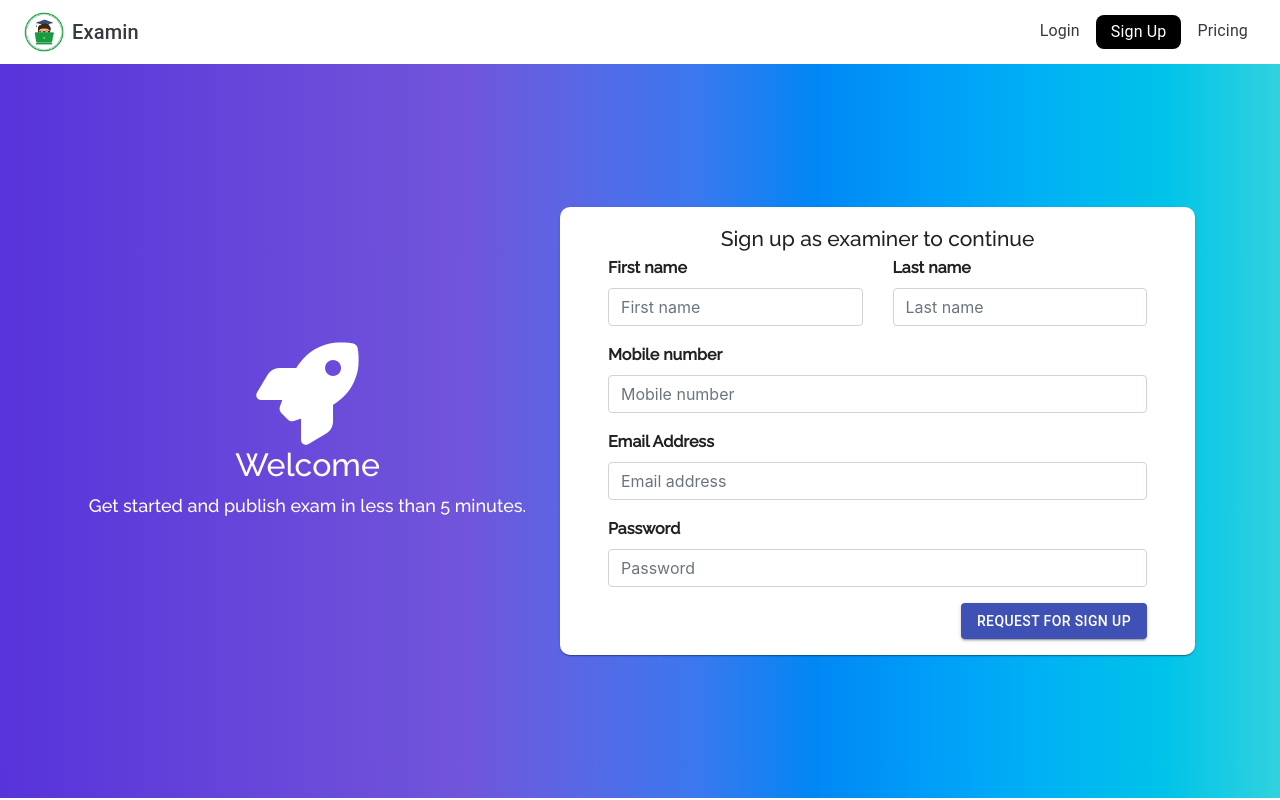
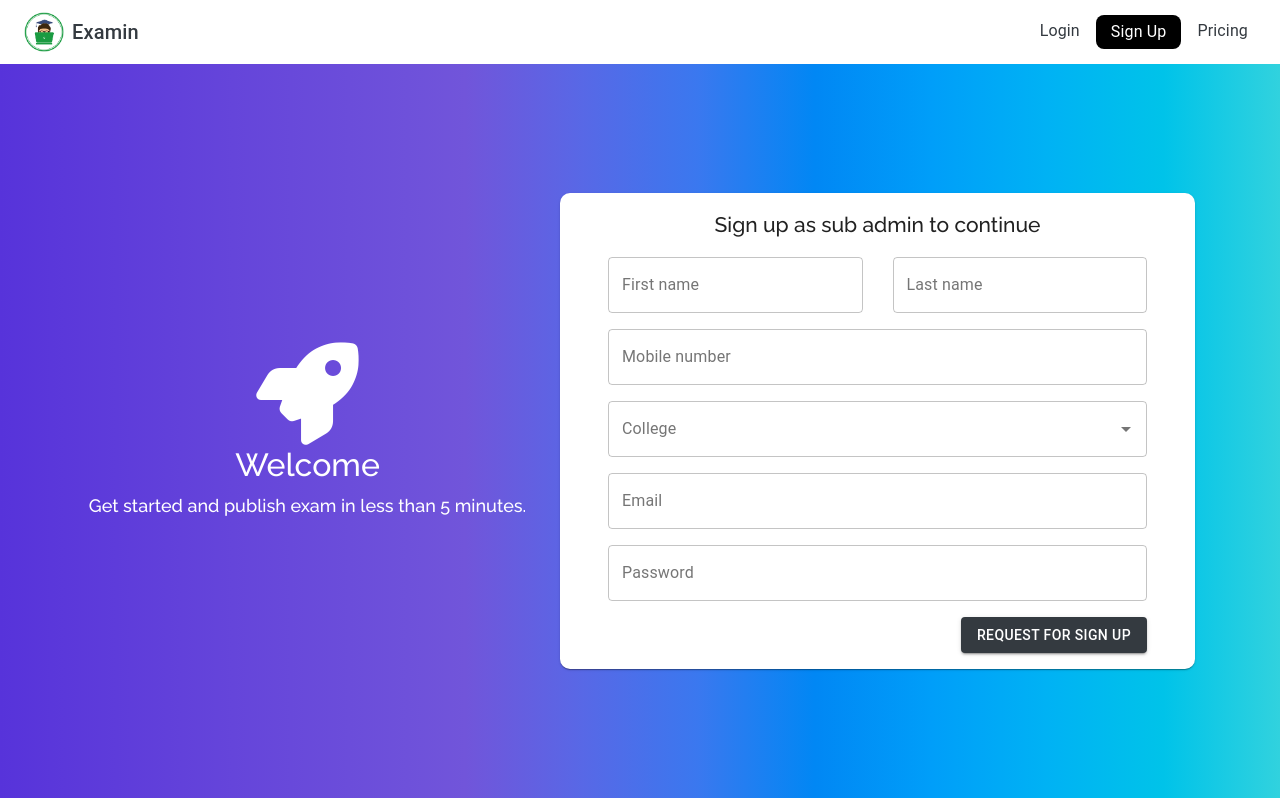
Before and after one commit to upendra-tarnoju/exam-portal, a React (Create React App) app in the folder frontend/: page /signup in a window 1280 px wide. Built offline with nearby package versions, Linux system fonts and the light colour scheme.

Commit message:
updated sign up component

```diff
--- a/frontend/src/components/signup-component/signup.js
+++ b/frontend/src/components/signup-component/signup.js
@@ -60,8 +60,7 @@ class SignUp extends Component {
 	};
 
 	hideModal = () => {
-		this.setState({ modal: false });
-		// this.setState({ modal: false }, () => this.props.history.push('/login'));
+		this.setState({ modal: false }, () => this.props.history.push('/login'));
 	};
 
 	handleModal = (state) => {
@@ -93,7 +92,7 @@ class SignUp extends Component {
 							<div className='col-md-7 col-sm-12'>
 								<Card className={`py-3 ${classes.signUpCard}`}>
 									<p className={`text-center mb-0 ${classes.cardHeading}`}>
-										Sign up as examiner to continue
+										Sign up as sub admin to continue
 									</p>
 									<div className='px-5'>
 										<SignUpForm showModal={this.showModal} />
--- a/frontend/src/forms/signUpForm.js
+++ b/frontend/src/forms/signUpForm.js
@@ -1,20 +1,54 @@
 import React from 'react';
 import { Form } from 'react-bootstrap';
 import { Formik } from 'formik';
-import Button from '@material-ui/core/Button';
+import { TextField, Button, CircularProgress } from '@material-ui/core';
+import { Autocomplete } from '@material-ui/lab';
 
 import schema from '../schema/signUpSchema';
 import UserService from '../services/userApi';
 
-let SignUpForm = ({ showModal }) => {
+let SignUpForm = (props) => {
+	const [open, setOpen] = React.useState(false);
+	const [options, setOptions] = React.useState([]);
+	const loading = open && options.length === 0;
+
+	React.useEffect(() => {
+		let active = true;
+
+		if (!loading) {
+			return undefined;
+		}
+
+		(async () => {
+			let userService = new UserService();
+			let response = await userService.getCollegeList();
+			let colleges = response.data.collegeList;
+
+			if (active) {
+				setOptions(colleges);
+			}
+		})();
+
+		return () => {
+			active = false;
+		};
+	}, [loading]);
+
+	React.useEffect(() => {
+		if (!open) {
+			setOptions([]);
+		}
+	}, [open]);
+
 	return (
 		<Formik
 			validationSchema={schema}
 			onSubmit={(values) => {
 				let userService = new UserService();
+				console.log(values);
 
 				userService.saveNewUsers(values).then((response) => {
-					showModal(response.data.msg);
+					props.showModal(response.data.msg);
 				});
 			}}
 			initialValues={{
@@ -23,105 +57,142 @@ let SignUpForm = ({ showModal }) => {
 				mobileNumber: '',
 				email: '',
 				password: '',
+				college: '',
 			}}
 		>
-			{({
-				touched,
-				values,
-				errors,
-				handleChange,
-				handleBlur,
-				handleSubmit,
-			}) => (
-				<Form noValidate onSubmit={handleSubmit}>
-					<div className='row'>
+			{(formikProps) => (
+				<Form noValidate onSubmit={formikProps.handleSubmit}>
+					<div className='row mt-3'>
 						<div className='col-md-6'>
-							<Form.Group>
-								<Form.Label>First name</Form.Label>
-								<Form.Control
-									type='text'
+							<TextField
+								variant='outlined'
+								className='w-100'
 								name='firstName'
-									placeholder='First name'
-									value={values.firstName || ''}
-									onBlur={handleBlur}
-									onChange={handleChange}
-									isInvalid={touched.firstName && !!errors.firstName}
-									required
+								label='First name'
+								value={formikProps.values.firstName}
+								onChange={formikProps.handleChange}
+								onBlur={formikProps.handleBlur}
+								error={
+									formikProps.touched.firstName &&
+									!!formikProps.errors.firstName
+								}
+								helperText={
+									formikProps.touched.firstName && formikProps.errors.firstName
+								}
 							/>
-								<Form.Control.Feedback type='invalid'>
-									{errors.firstName}
-								</Form.Control.Feedback>
-							</Form.Group>
 						</div>
 						<div className='col-md-6'>
-							<Form.Group>
-								<Form.Label>Last name</Form.Label>
-								<Form.Control
-									type='text'
+							<TextField
+								variant='outlined'
+								className='w-100'
 								name='lastName'
-									placeholder='Last name'
-									value={values.lastName}
-									onBlur={handleBlur}
-									onChange={handleChange}
-									isInvalid={touched.lastName && !!errors.lastName}
-									required
+								label='Last name'
+								value={formikProps.values.lastName}
+								onChange={formikProps.handleChange}
+								onBlur={formikProps.handleBlur}
+								error={
+									formikProps.touched.lastName && !!formikProps.errors.lastName
+								}
+								helperText={
+									formikProps.touched.lastName && formikProps.errors.lastName
+								}
 							/>
-								<Form.Control.Feedback type='invalid'>
-									{errors.lastName}
-								</Form.Control.Feedback>
-							</Form.Group>
 						</div>
 					</div>
-					<Form.Group>
-						<Form.Label>Mobile number</Form.Label>
-						<Form.Control
-							type='text'
+					<TextField
+						variant='outlined'
+						className='w-100 mt-3'
 						name='mobileNumber'
-							placeholder='Mobile number'
-							value={values.mobileNumber}
-							onBlur={handleBlur}
-							onChange={handleChange}
-							isInvalid={touched.mobileNumber && !!errors.mobileNumber}
-							required
+						label='Mobile number'
+						value={formikProps.values.mobileNumber}
+						onChange={(event) => {
+							let regex = /^[0-9\b]+$/;
+							if (regex.test(event.target.value) || event.target.value === '') {
+								formikProps.setFieldValue('mobileNumber', event.target.value);
+							}
+						}}
+						onBlur={formikProps.handleBlur}
+						error={
+							formikProps.touched.mobileNumber &&
+							!!formikProps.errors.mobileNumber
+						}
+						helperText={
+							formikProps.touched.mobileNumber &&
+							formikProps.errors.mobileNumber
+						}
 					/>
-						<Form.Control.Feedback type='invalid'>
-							{errors.mobileNumber}
-						</Form.Control.Feedback>
-					</Form.Group>
-					<Form.Group>
-						<Form.Label>Email Address</Form.Label>
-						<Form.Control
-							type='text'
+					<Autocomplete
+						style={{ width: 300 }}
+						open={open}
+						onOpen={() => {
+							setOpen(true);
+						}}
+						onClose={() => {
+							setOpen(false);
+						}}
+						getOptionSelected={(option, value) => option.name === value.name}
+						getOptionLabel={(option) => option.name}
+						options={options}
+						loading={loading}
+						className='w-100 mt-3'
+						onChange={(e, college) => {
+							formikProps.setFieldValue('college', college);
+						}}
+						renderInput={(params) => (
+							<TextField
+								{...params}
+								label='College'
+								variant='outlined'
+								error={!!formikProps.errors.college}
+								helperText={formikProps.errors.college}
+								onBlur={formikProps.handleBlur}
+								InputProps={{
+									...params.InputProps,
+									endAdornment: (
+										<React.Fragment>
+											{loading ? (
+												<CircularProgress color='inherit' size={20} />
+											) : null}
+											{params.InputProps.endAdornment}
+										</React.Fragment>
+									),
+								}}
+							/>
+						)}
+					/>
+					<TextField
+						variant='outlined'
+						className='w-100 mt-3'
 						name='email'
-							placeholder='Email address'
-							value={values.email}
-							onBlur={handleBlur}
-							onChange={handleChange}
-							isInvalid={touched.email && !!errors.email}
-							required
+						label='Email'
+						value={formikProps.values.email}
+						onChange={formikProps.handleChange}
+						onBlur={formikProps.handleBlur}
+						error={formikProps.touched.email && !!formikProps.errors.email}
+						helperText={formikProps.touched.email && formikProps.errors.email}
 					/>
-						<Form.Control.Feedback type='invalid'>
-							{errors.email}
-						</Form.Control.Feedback>
-					</Form.Group>
-					<Form.Group>
-						<Form.Label>Password</Form.Label>
-						<Form.Control
+					<TextField
+						variant='outlined'
+						className='w-100 mt-3'
+						name='password'
+						label='Password'
 						type='password'
-							name='password'
-							placeholder='Password'
-							value={values.password}
-							onBlur={handleBlur}
-							onChange={handleChange}
-							isInvalid={touched.password && !!errors.password}
-							required
+						value={formikProps.values.password}
+						onChange={formikProps.handleChange}
+						onBlur={formikProps.handleBlur}
+						error={
+							formikProps.touched.password && !!formikProps.errors.password
+						}
+						helperText={
+							formikProps.touched.password && formikProps.errors.password
+						}
 					/>
-						<Form.Control.Feedback type='invalid'>
-							{errors.password}
-						</Form.Control.Feedback>
-					</Form.Group>
-					<div className='d-flex justify-content-end'>
-						<Button type='submit' variant='contained' color='primary'>
+					<div className='d-flex justify-content-end mt-3'>
+						<Button
+							type='submit'
+							variant='contained'
+							className='bg-dark text-white'
+						>
 							Request for Sign Up
 						</Button>
 					</div>
--- a/frontend/src/schema/signUpSchema.js
+++ b/frontend/src/schema/signUpSchema.js
@@ -12,6 +12,7 @@ let schema = Yup.object({
 	password: Yup.string()
 		.min(6, 'Minimum password length should be 6')
 		.required('Password is required'),
+	college: Yup.string().required('College name is required'),
 });
 
 export default schema;
--- a/frontend/src/services/userApi.js
+++ b/frontend/src/services/userApi.js
@@ -38,5 +38,12 @@ class UserService {
 		cookie.remove('token');
 		cookie.remove('type');
 	};
+
+	getCollegeList = () => {
+		return axios({
+			method: 'get',
+			url: `${process.env.REACT_APP_BASE_URL}/api/collegeList`,
+		});
+	};
 }
 export default UserService;
```
Lines whose indentation alone changed are shown as unchanged.
